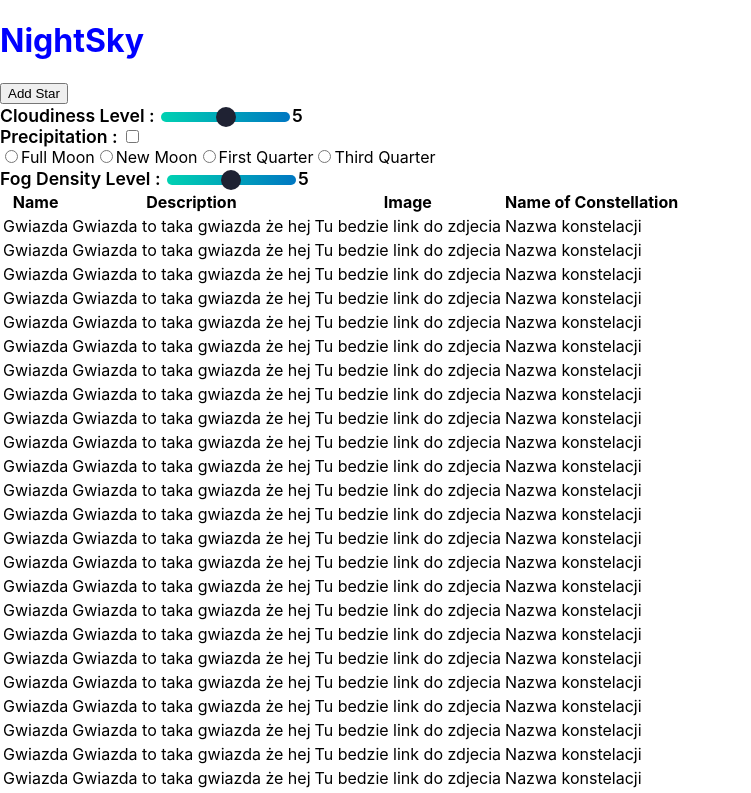
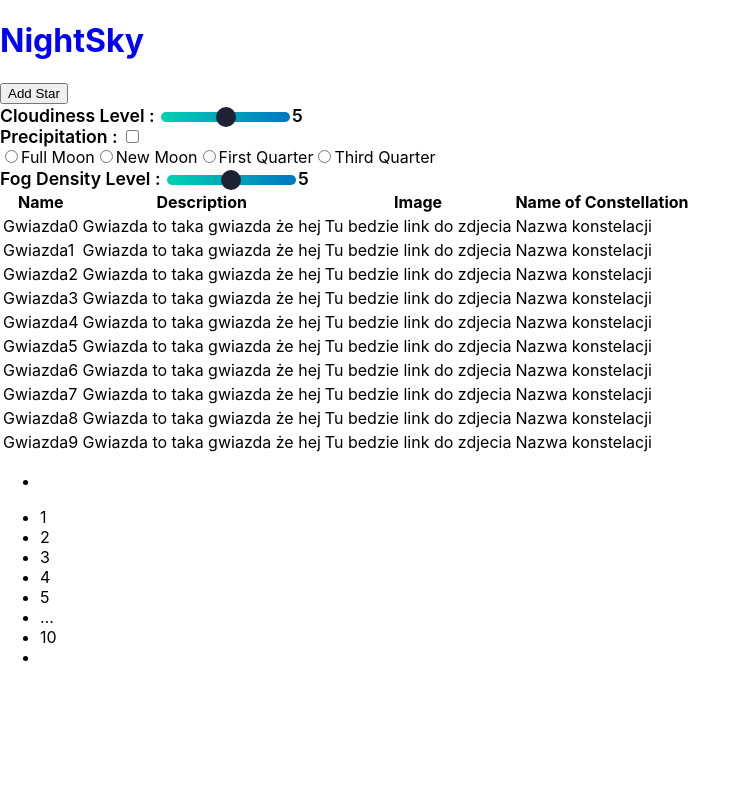
Before and after one commit to JarekBigaj/NightSkyApplication, a React (Create React App) app in the folder night-sky/: page / in a window 1280 px wide. Shown: the top 793 px of the page, without its empty margins (0-751 px from the left). Built offline with nearby package versions, Linux system fonts and the light colour scheme.

Commit message:
added pagination

```diff
--- a/night-sky/src/ListOfStars.js
+++ b/night-sky/src/ListOfStars.js
@@ -1,4 +1,6 @@
-import { useState } from "react";
+import { useState,useMemo } from "react";
+import Pagination from "./Pagination";
+
 
 const dummyObject = {
     key: "",
@@ -9,10 +11,13 @@
 }
 const dummyObjectsList = [];
 
+const PageSize = 10;
+
 for(let i=0; i<100;i++){
     const obj = {
         ...dummyObject,
-        key:i
+        key:i,
+        name: dummyObject.name + i + " "
     }
     dummyObjectsList.push(obj);
 }
@@ -21,9 +26,22 @@
 function ListOfStars(){
     const [currentPage, setCurrentPage] = useState(1);
 
+    const currentTableData = useMemo(() => {
+        const firstPageIndex = (currentPage - 1) * PageSize;
+        const lastPageIndex = firstPageIndex + PageSize;
+        return dummyObjectsList.slice(firstPageIndex, lastPageIndex);
+      }, [currentPage]);
+
     return (
         <div>
-            <Table props={dummyObjectsList}/>
+            <Table props={currentTableData}/>
+            <Pagination
+                className="pagination-bar"
+                currentPage={currentPage}
+                totalCount={dummyObjectsList.length}
+                pageSize={PageSize}
+                onPageChange={page => setCurrentPage(page)}
+            />
         </div>
     )
 }
--- /dev/null
+++ b/night-sky/src/Pagination.js
@@ -0,0 +1,69 @@
+import React from 'react';
+import { usePagination, DOTS } from './usePagination';
+
+const Pagination = props => {
+  const {
+    onPageChange,
+    totalCount,
+    siblingCount = 1,
+    currentPage,
+    pageSize,
+    className
+  } = props;
+
+  const paginationRange = usePagination({
+    currentPage,
+    totalCount,
+    siblingCount,
+    pageSize
+  });
+
+  // If there are less than 2 times in pagination range we shall not render the component
+  if (currentPage === 0 || paginationRange.length < 2) {
+    return null;
+  }
+
+  const onNext = () => {
+    onPageChange(currentPage + 1);
+  };
+
+  const onPrevious = () => {
+    onPageChange(currentPage - 1);
+  };
+
+  let lastPage = paginationRange[paginationRange.length - 1];
+  return (
+    <ul>
+       {/* Left navigation arrow */}
+      <li
+        onClick={onPrevious}
+      >
+        <div className="arrow left" />
+      </li>
+      {paginationRange.map(pageNumber => {
+
+        // If the pageItem is a DOT, render the DOTS unicode character
+        if (pageNumber === DOTS) {
+          return <li key={pageNumber}>&#8230;</li>;
+        }
+
+        // Render our Page Pills
+        return (
+          <li key={pageNumber}
+            onClick={() => onPageChange(pageNumber)}
+          >
+            {pageNumber}
+          </li>
+        );
+      })}
+      {/*  Right Navigation arrow */}
+      <li key="rightArrow"
+        onClick={onNext}
+      >
+        <div className="arrow right" />
+      </li>
+    </ul>
+  );
+};
+
+export default Pagination;
--- /dev/null
+++ b/night-sky/src/usePagination.js
@@ -0,0 +1,60 @@
+import { useMemo } from "react"
+
+export const DOTS = "...";
+const range = (start, end) => {
+    let length = end - start + 1;
+    /*
+        Create an array of certain length and set the elements within it from
+      start value to end value.
+    */
+    return Array.from({ length }, (_, idx) => idx + start);
+  };
+
+export const usePagination = ({
+    totalCount,
+    pageSize,
+    siblingCount = 1,
+    currentPage
+}) => {
+    const paginationRange = useMemo(() => {
+        const totalPageCount = Math.ceil(totalCount/pageSize);
+
+        const totalPageNumbers = siblingCount+5;
+
+        if(totalPageNumbers >= totalPageCount) {
+            return range(1,totalPageCount);
+        }
+
+        const leftSiblingIndex = Math.max(currentPage - siblingCount,1);
+        const rightSiblingIndex = Math.min((currentPage+siblingCount), totalPageCount);
+
+        const shouldShowLeftDots = leftSiblingIndex>2;
+        const shouldShowRightDots = rightSiblingIndex< totalPageCount - 2;
+
+        const firstPageIndex = 1;
+        const lastPageIndex = totalPageCount;
+
+        if(!shouldShowLeftDots && shouldShowRightDots) {
+            const leftItemCount = 3 + 2 * siblingCount;
+            const leftRange = range(1,leftItemCount);
+
+            return [...leftRange, DOTS, totalPageCount];
+        }
+
+        if(shouldShowLeftDots && !shouldShowRightDots) {
+            const rightItemCount = 3 + 2 * siblingCount;
+            const rightRange = range(totalPageCount - rightItemCount + 1,totalPageCount);
+
+            return [firstPageIndex, DOTS, ...rightRange];
+        }
+
+        if (shouldShowLeftDots && shouldShowRightDots) {
+            const middleRange = range(leftSiblingIndex, rightSiblingIndex);
+            return [firstPageIndex, DOTS, ...middleRange, DOTS, lastPageIndex];
+        }
+
+
+    },[totalCount,pageSize,siblingCount,currentPage]);
+
+    return paginationRange;
+}
```
